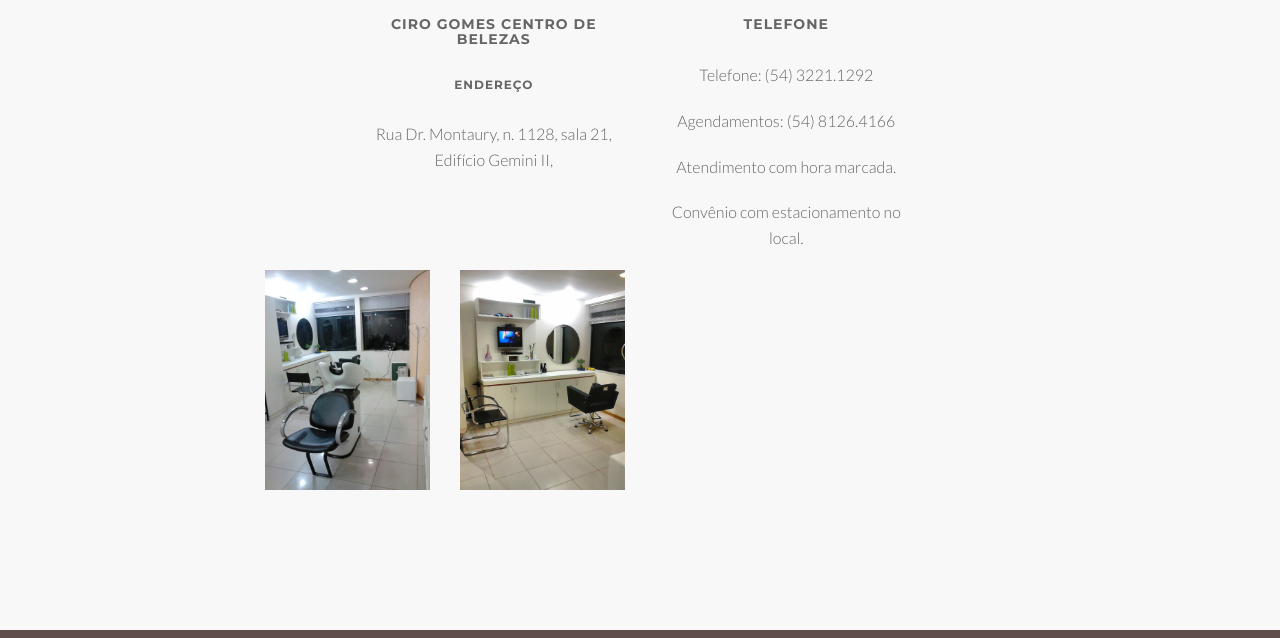
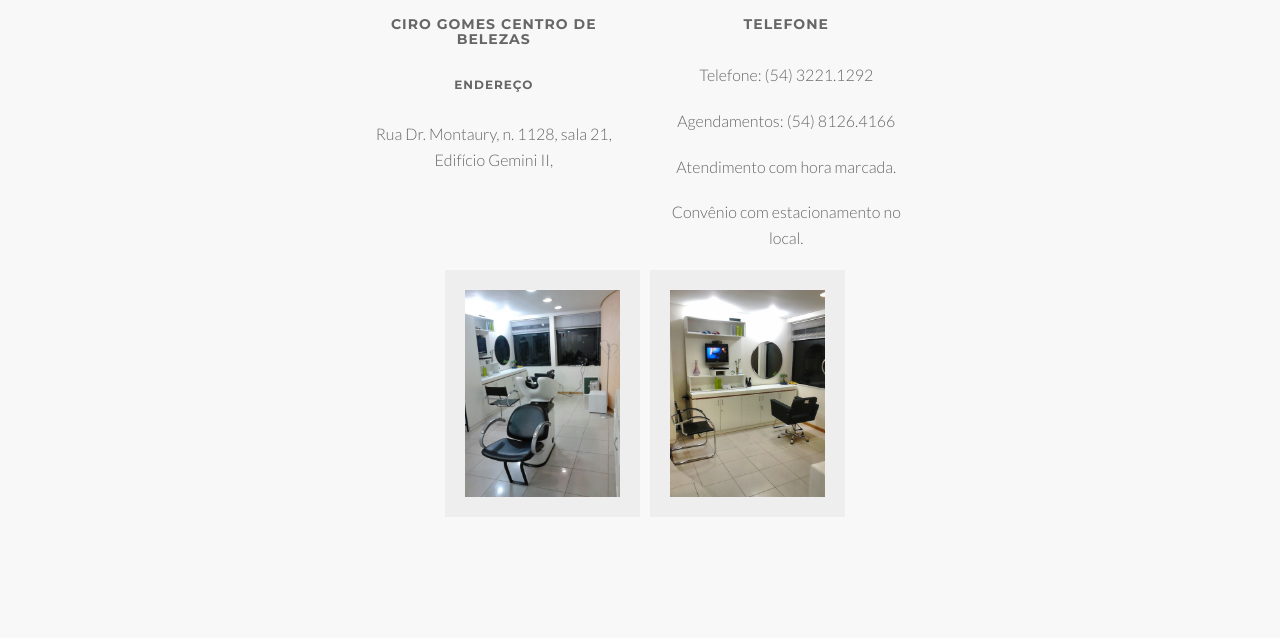
Before and after one commit to bmarsilio/manolo-calza-ninestars, a plain HTML site: page index.html in a window 1280 px wide. Shown: the part 3507-4145 px from the top of the page. Drawn offline with Linux system fonts and the light colour scheme.

Commit message:
adicionado fundo cinza nas imagens

```diff
--- a/index.html
+++ b/index.html
@@ -276,13 +276,14 @@
             <div class="col-xs-12 col-sm-12 col-md-12 col-lg-12" >
 
                 <div class="row gallery-item">
-                    <div class="col-md-2 col-sm-3"></div>
-                    <div class="col-md-2 col-sm-3 col-xs-5">
+                    <div class="col-md-4 col-sm-3"></div>
+
+                    <div class="boxed-grey col-md-2 col-sm-3 col-xs-5">
                         <a href="img/salao/1.jpg" title="1.jpg" data-lightbox-gallery="gallery1" data-lightbox-hidpi="img/works/1@2x.jpg">
                             <img src="img/salao/1.jpg" class="img-responsive" alt="img">
                         </a>
                     </div>
-                    <div class="col-md-2 col-sm-3 col-xs-5">
+                    <div class="boxed-grey col-md-2 col-sm-3 col-xs-5" style="margin-left: 10px;">
                         <a href="img/salao/2.jpg" title="2.jpg" data-lightbox-gallery="gallery1" data-lightbox-hidpi="img/works/1@2x.jpg">
                             <img src="img/salao/2.jpg" class="img-responsive" alt="img">
                         </a>
```
